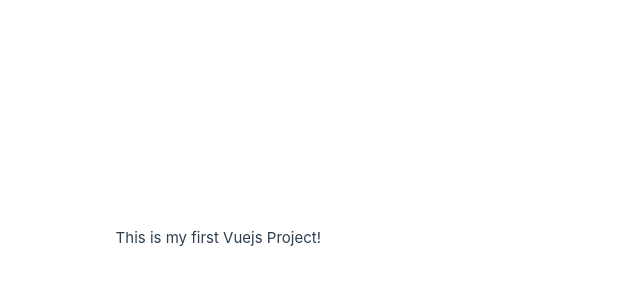
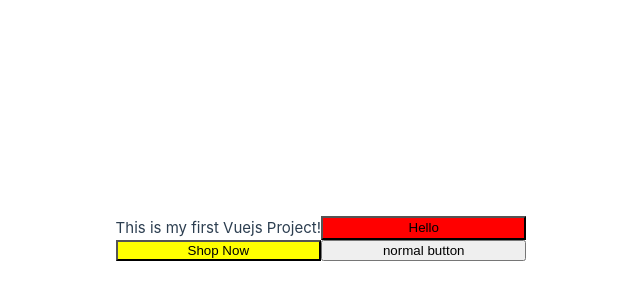
Before and after one commit to thavorac/gic2023, a Vue app: page / in a window 1280 px wide. Shown: the part 162-462 px from the top of the page, without its empty margins (319-959 px from the left). Built offline with nearby package versions, Linux system fonts and the light colour scheme.

Commit message:
Sample button component

```diff
--- a/package.json
+++ b/package.json
@@ -9,6 +9,8 @@
     "test:unit": "vitest"
   },
   "dependencies": {
+    "@fortawesome/fontawesome-svg-core": "^1.2.36",
+    "@fortawesome/vue-fontawesome": "^3.0.3",
     "pinia": "^2.1.6",
     "vue": "^3.3.4",
     "vue-router": "^4.2.4"
--- a/src/App.vue
+++ b/src/App.vue
@@ -1,7 +1,17 @@
 <template>
   This is my first Vuejs Project!
-
-  <router-view></router-view>
+  <Button color="red" text="Hello"></Button>
+  <Button color="yellow" text="Shop Now"></Button>
+  <button>normal button</button>
 </template>
 
+<script>
+import Button from "./components/Button.vue";
+export default {
+  name: "App",
+  components: {
+    Button,
+  },
+};
+</script>
 <style scoped></style>
--- /dev/null
+++ b/src/components/Button.vue
@@ -0,0 +1,12 @@
+<template>
+  <button :style="{ backgroundColor: color }" v-text="text"></button>
+</template>
+
+<script>
+export default {
+  name: "Button",
+  props: ["text", "color", "icon"],
+};
+</script>
+
+<style scoped></style>
```
Also changed, not shown: src/main.js (+16 -9 lines), 1 other file (tests, documents, lock files or other folders).
